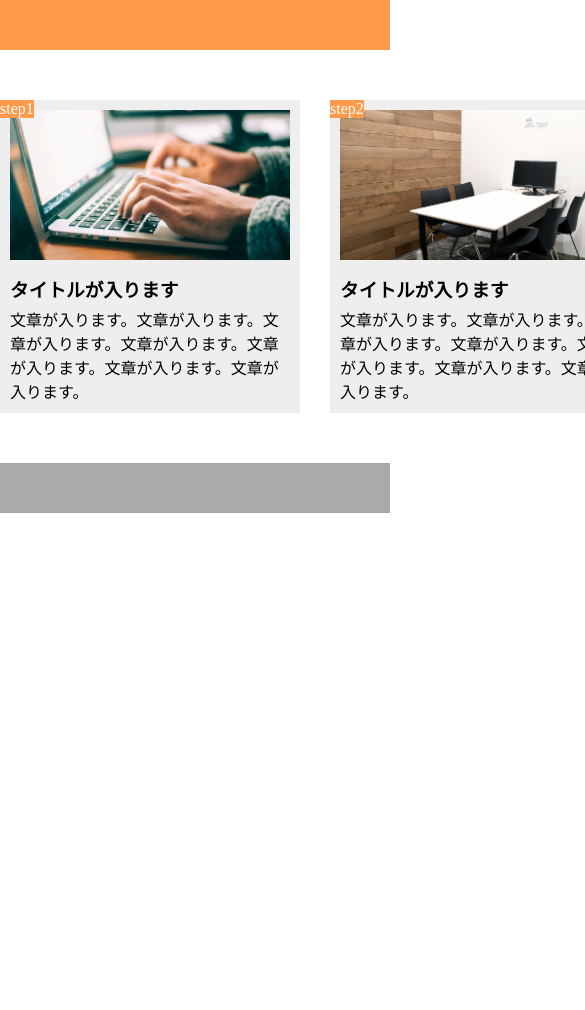
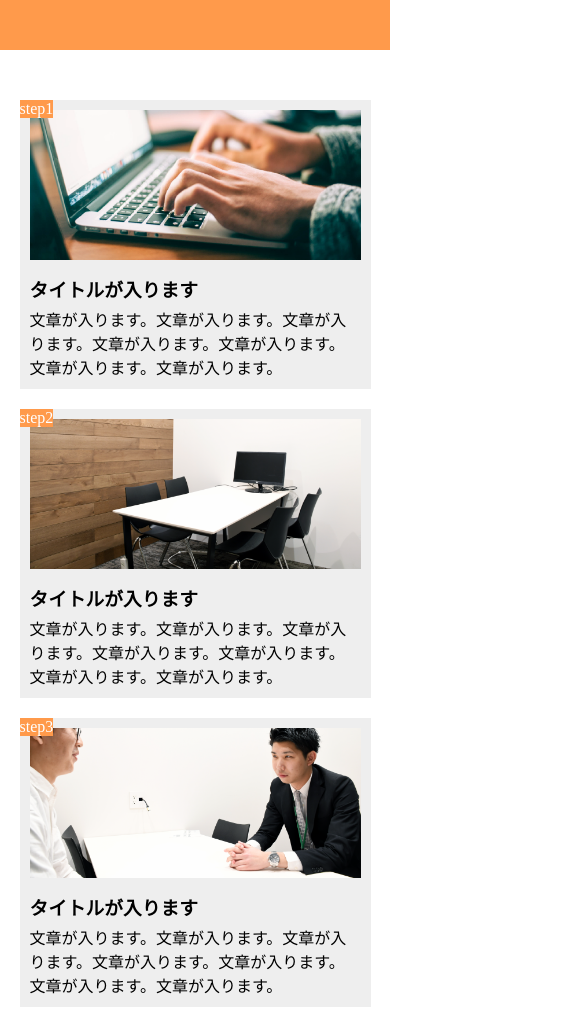
Before and after one commit to kuniyosi/HTML1, a plain HTML site: page chapter9-2/chapter9-2.html in a window 390 px wide. Shown: the top 1010 px of the page, 585 px wide, since content can reach past the window. Before the commit the page ends 844 px from the top, so only its background shows below. Drawn offline with Linux system fonts and the light colour scheme.

Commit message:
Theme1 finish

```diff
--- a/chapter9-2/chapter9-2.html
+++ b/chapter9-2/chapter9-2.html
@@ -2,6 +2,7 @@
 <html lang="ja">
   <head>
     <meta charset="UTF-8" />
+    <meta name="viewport" content="width=device-width,initial-scale=1.0">
     <link rel="stylesheet" href="style.css" />
     <title>chapter9-2</title>
   </head>
--- a/chapter9-2/style.css
+++ b/chapter9-2/style.css
@@ -70,3 +70,27 @@ footer {
   height: 50px;
   background-color: #aaa
 }
+
+@media screen and (max-width: 768px) {
+
+  main {
+  width: 100%;
+  margin: 50px 0;
+  display: flex;
+  flex-flow: column;
+  }
+
+  .secution {
+  width: 90%;
+  margin: 0 auto;
+  padding: 10px;
+  margin-bottom: 20px;
+  background-color: #eee;
+  position: relative;
+ }
+
+ .secution:nth-child(3) {
+  margin: 0 auto;
+  }
+
+}
```
